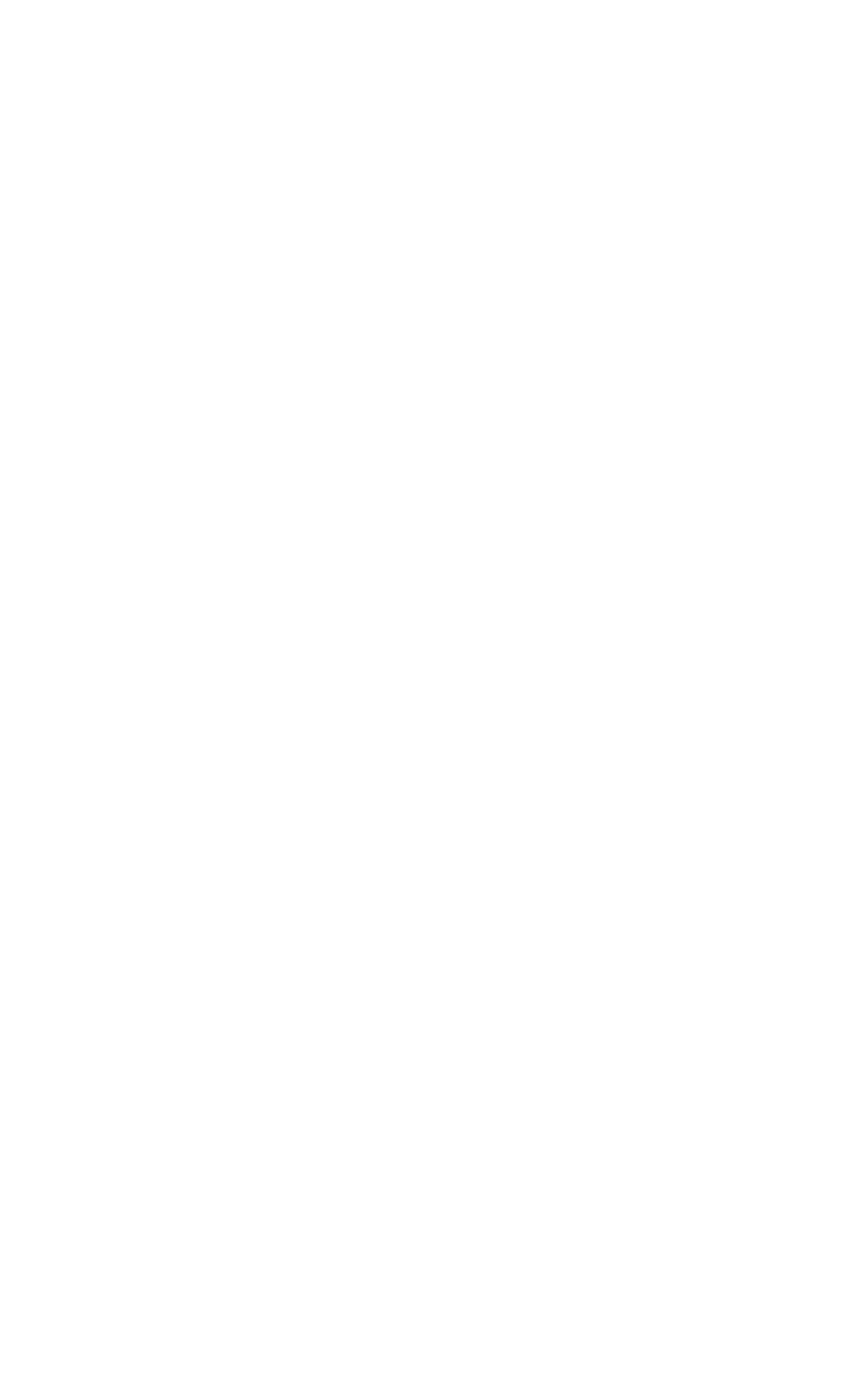
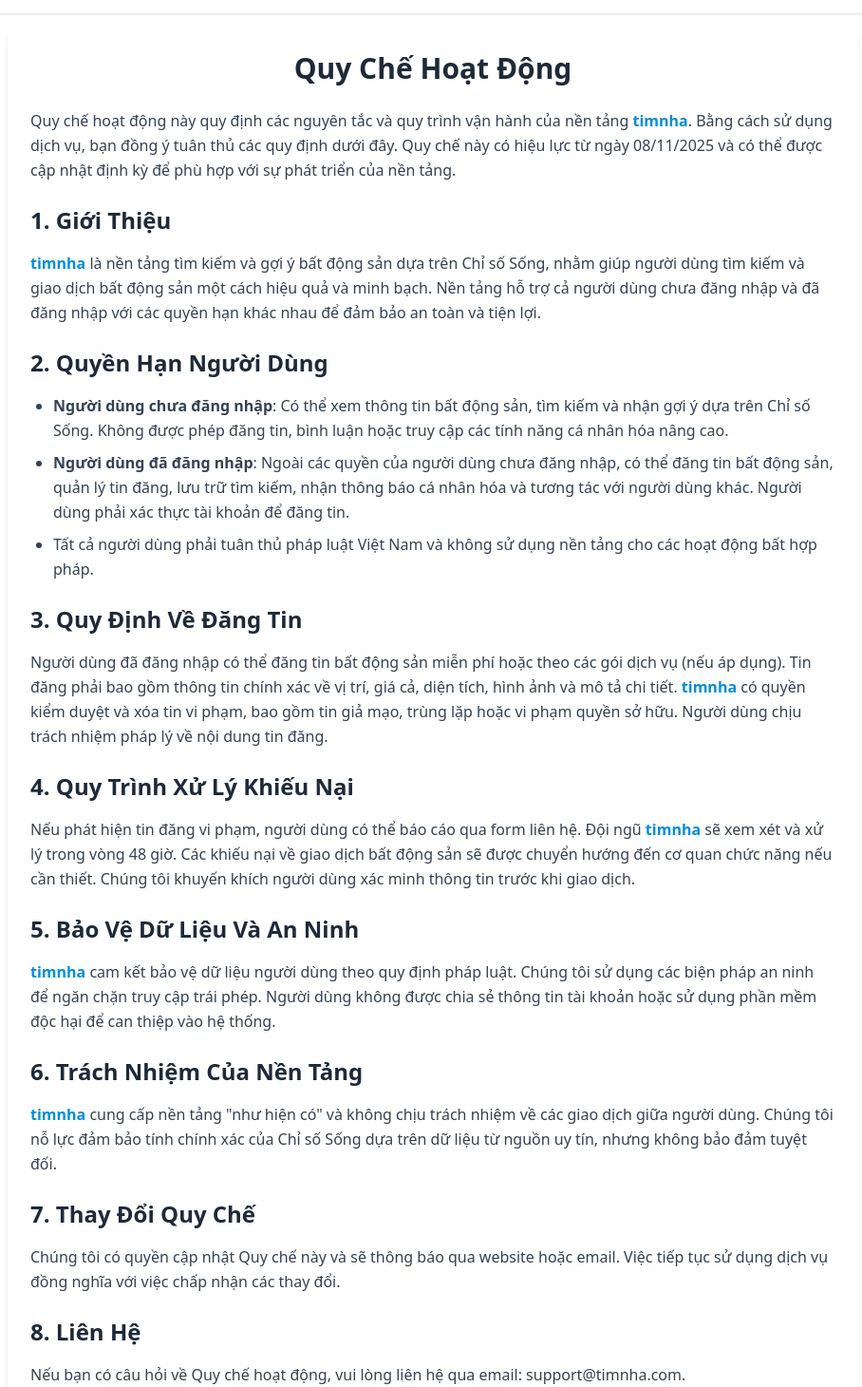
Before and after one commit to hdpiscoding/KLTN-FE, a React (Vite) app in the folder fe/: page /operating-regulation in a window 1280 px wide. Before the commit this address had no page. Shown: the part 50-1510 px from the top of the page at 95% size, without its empty margins (184-1092 px from the left). Before the commit the page ends 800 px from the top, so only its background shows below. Built offline with nearby package versions, Linux system fonts and the light colour scheme; the HTML template or start-up script is replaced by a standard one.

Commit message:
feat(pages): add OperatingRegulation

```diff
--- a/fe/src/App.tsx
+++ b/fe/src/App.tsx
@@ -11,6 +11,7 @@
 import ScrollToTop from "@/components/scroll-to-top.ts";
 import {FAQ} from "@/pages/FAQ.tsx";
 import TermsOfUse from "@/pages/TermOfUse.tsx";
+import OperatingRegulations from "@/pages/OperatingRegulations.tsx";
 
 function App() {
 
@@ -35,6 +36,7 @@
                       <Route path="/about-us" element={<AboutUs/>}/>
                       <Route path="/faq" element={<FAQ/>}/>
                       <Route path="/term-of-use" element={<TermsOfUse/>}/>
+                      <Route path="/operating-regulation" element={<OperatingRegulations/>}/>
                   </Route>
 
               </Routes>
--- a/fe/src/layouts/Footer.tsx
+++ b/fe/src/layouts/Footer.tsx
@@ -34,7 +34,7 @@
                     {/* Navigation Columns - 70% width on desktop */}
                     <div className="md:w-[70%] grid grid-cols-1 sm:grid-cols-2 md:grid-cols-3 gap-8">
                         {/* Hướng Dẫn Column */}
-                        <div className="space-y-4">
+                        <div className="space-y-5">
                             <h3 className="text-lg font-semibold text-gray-900">Hướng Dẫn</h3>
                             <ul className="space-y-2">
                                 <li>
@@ -53,11 +53,6 @@
                                     </Link>
                                 </li>
                                 <li>
-                                    <Link to="/news" className="text-gray-600 hover:text-[#008DDA] transition-colors">
-                                        Tin tức BĐS
-                                    </Link>
-                                </li>
-                                <li>
                                     <Link to="/living-index" className="text-gray-600 hover:text-[#008DDA] transition-colors">
                                         Chỉ số sống
                                     </Link>
@@ -66,7 +61,7 @@
                         </div>
 
                         {/* Qui định Column */}
-                        <div className="space-y-4">
+                        <div className="space-y-5">
                             <h3 className="text-lg font-semibold text-gray-900">Qui định</h3>
                             <ul className="space-y-2">
                                 <li>
@@ -75,7 +70,7 @@
                                     </Link>
                                 </li>
                                 <li>
-                                    <Link to="/rules" className="text-gray-600 hover:text-[#008DDA] transition-colors">
+                                    <Link to="/operating-regulation" className="text-gray-600 hover:text-[#008DDA] transition-colors">
                                         Quy chế hoạt động
                                     </Link>
                                 </li>
@@ -87,11 +82,6 @@
                                 <li>
                                     <Link to="/posting-rules" className="text-gray-600 hover:text-[#008DDA] transition-colors">
                                         Quy định đăng tin
-                                    </Link>
-                                </li>
-                                <li>
-                                    <Link to="/payment-guide" className="text-gray-600 hover:text-[#008DDA] transition-colors">
-                                        Hướng dẫn thanh toán
                                     </Link>
                                 </li>
                             </ul>
--- /dev/null
+++ b/fe/src/pages/OperatingRegulations.tsx
@@ -0,0 +1,62 @@
+import React from 'react';
+
+const OperatingRegulations: React.FC = () => {
+    return (
+        <div className="max-w-4xl my-4 mx-auto p-6 bg-white shadow-md rounded-lg">
+            <h3 className="text-3xl font-bold mb-6 text-center text-gray-800">Quy Chế Hoạt Động</h3>
+            <p className="mb-6 text-gray-700 leading-relaxed">
+                Quy chế hoạt động này quy định các nguyên tắc và quy trình vận hành của nền tảng <span className="text-[#008DDA] font-semibold">timnha</span>. Bằng cách sử dụng dịch vụ, bạn đồng ý tuân thủ các quy định dưới đây. Quy chế này có hiệu lực từ ngày 08/11/2025 và có thể được cập nhật định kỳ để phù hợp với sự phát triển của nền tảng.
+            </p>
+
+            <h4 className="text-2xl font-semibold mb-4 text-gray-800">1. Giới Thiệu</h4>
+            <p className="mb-6 text-gray-700 leading-relaxed">
+                <span className="text-[#008DDA] font-semibold">timnha</span> là nền tảng tìm kiếm và gợi ý bất động sản dựa trên Chỉ số Sống, nhằm giúp người dùng tìm kiếm và giao dịch bất động sản một cách hiệu quả và minh bạch. Nền tảng hỗ trợ cả người dùng chưa đăng nhập và đã đăng nhập với các quyền hạn khác nhau để đảm bảo an toàn và tiện lợi.
+            </p>
+
+            <h4 className="text-2xl font-semibold mb-4 text-gray-800">2. Quyền Hạn Người Dùng</h4>
+            <ul className="list-disc pl-6 mb-6 text-gray-700 leading-relaxed">
+                <li className="mb-2">
+                    <strong>Người dùng chưa đăng nhập</strong>: Có thể xem thông tin bất động sản, tìm kiếm và nhận gợi ý dựa trên Chỉ số Sống. Không được phép đăng tin, bình luận hoặc truy cập các tính năng cá nhân hóa nâng cao.
+                </li>
+                <li className="mb-2">
+                    <strong>Người dùng đã đăng nhập</strong>: Ngoài các quyền của người dùng chưa đăng nhập, có thể đăng tin bất động sản, quản lý tin đăng, lưu trữ tìm kiếm, nhận thông báo cá nhân hóa và tương tác với người dùng khác. Người dùng phải xác thực tài khoản để đăng tin.
+                </li>
+                <li className="mb-2">
+                    Tất cả người dùng phải tuân thủ pháp luật Việt Nam và không sử dụng nền tảng cho các hoạt động bất hợp pháp.
+                </li>
+            </ul>
+
+            <h4 className="text-2xl font-semibold mb-4 text-gray-800">3. Quy Định Về Đăng Tin</h4>
+            <p className="mb-6 text-gray-700 leading-relaxed">
+                Người dùng đã đăng nhập có thể đăng tin bất động sản miễn phí hoặc theo các gói dịch vụ (nếu áp dụng). Tin đăng phải bao gồm thông tin chính xác về vị trí, giá cả, diện tích, hình ảnh và mô tả chi tiết. <span className="text-[#008DDA] font-semibold">timnha</span> có quyền kiểm duyệt và xóa tin vi phạm, bao gồm tin giả mạo, trùng lặp hoặc vi phạm quyền sở hữu. Người dùng chịu trách nhiệm pháp lý về nội dung tin đăng.
+            </p>
+
+            <h4 className="text-2xl font-semibold mb-4 text-gray-800">4. Quy Trình Xử Lý Khiếu Nại</h4>
+            <p className="mb-6 text-gray-700 leading-relaxed">
+                Nếu phát hiện tin đăng vi phạm, người dùng có thể báo cáo qua form liên hệ. Đội ngũ <span className="text-[#008DDA] font-semibold">timnha</span> sẽ xem xét và xử lý trong vòng 48 giờ. Các khiếu nại về giao dịch bất động sản sẽ được chuyển hướng đến cơ quan chức năng nếu cần thiết. Chúng tôi khuyến khích người dùng xác minh thông tin trước khi giao dịch.
+            </p>
+
+            <h4 className="text-2xl font-semibold mb-4 text-gray-800">5. Bảo Vệ Dữ Liệu Và An Ninh</h4>
+            <p className="mb-6 text-gray-700 leading-relaxed">
+                <span className="text-[#008DDA] font-semibold">timnha</span> cam kết bảo vệ dữ liệu người dùng theo quy định pháp luật. Chúng tôi sử dụng các biện pháp an ninh để ngăn chặn truy cập trái phép. Người dùng không được chia sẻ thông tin tài khoản hoặc sử dụng phần mềm độc hại để can thiệp vào hệ thống.
+            </p>
+
+            <h4 className="text-2xl font-semibold mb-4 text-gray-800">6. Trách Nhiệm Của Nền Tảng</h4>
+            <p className="mb-6 text-gray-700 leading-relaxed">
+                <span className="text-[#008DDA] font-semibold">timnha</span> cung cấp nền tảng "như hiện có" và không chịu trách nhiệm về các giao dịch giữa người dùng. Chúng tôi nỗ lực đảm bảo tính chính xác của Chỉ số Sống dựa trên dữ liệu từ nguồn uy tín, nhưng không bảo đảm tuyệt đối.
+            </p>
+
+            <h4 className="text-2xl font-semibold mb-4 text-gray-800">7. Thay Đổi Quy Chế</h4>
+            <p className="mb-6 text-gray-700 leading-relaxed">
+                Chúng tôi có quyền cập nhật Quy chế này và sẽ thông báo qua website hoặc email. Việc tiếp tục sử dụng dịch vụ đồng nghĩa với việc chấp nhận các thay đổi.
+            </p>
+
+            <h4 className="text-2xl font-semibold mb-4 text-gray-800">8. Liên Hệ</h4>
+            <p className="mb-6 text-gray-700 leading-relaxed">
+                Nếu bạn có câu hỏi về Quy chế hoạt động, vui lòng liên hệ qua email: support@timnha.com.
+            </p>
+        </div>
+    );
+};
+
+export default OperatingRegulations;
```
